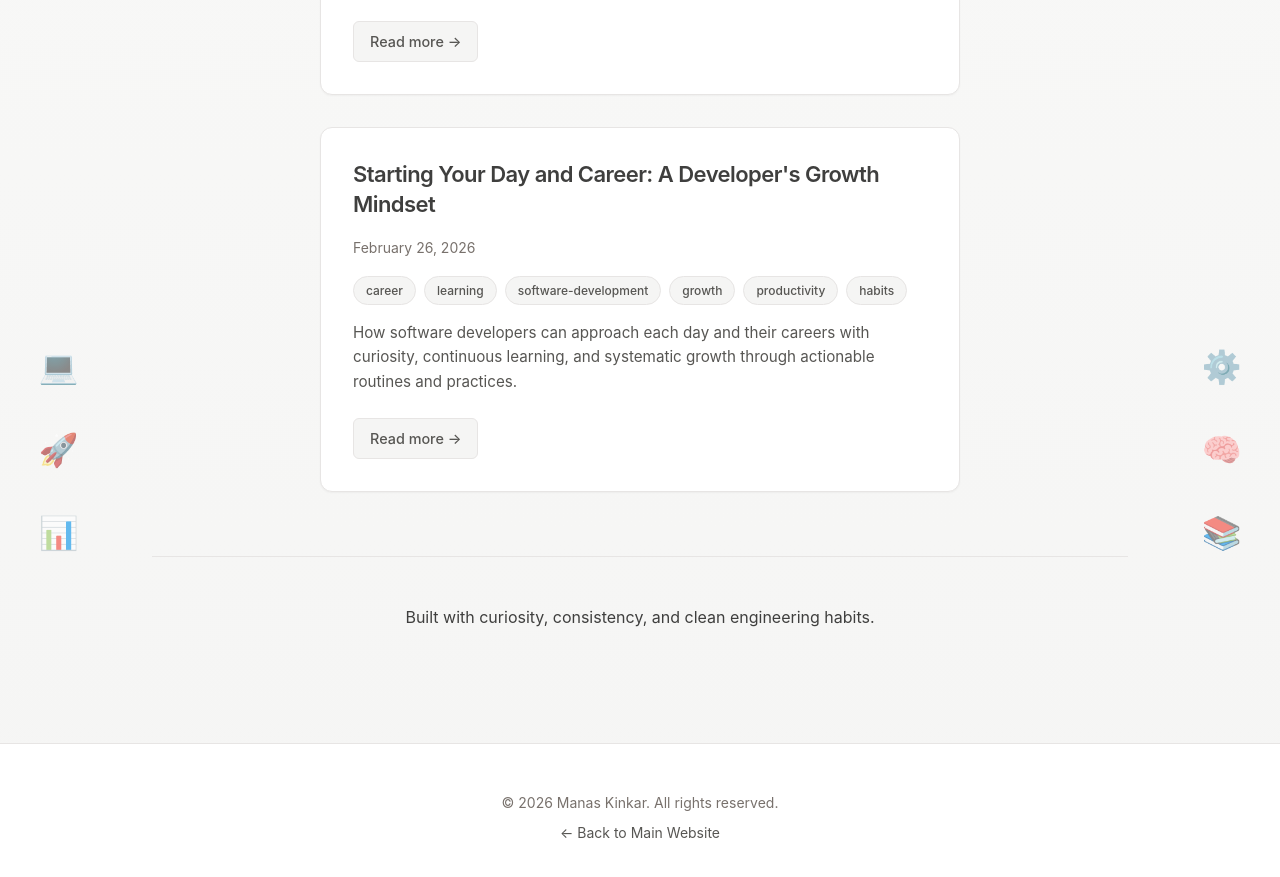
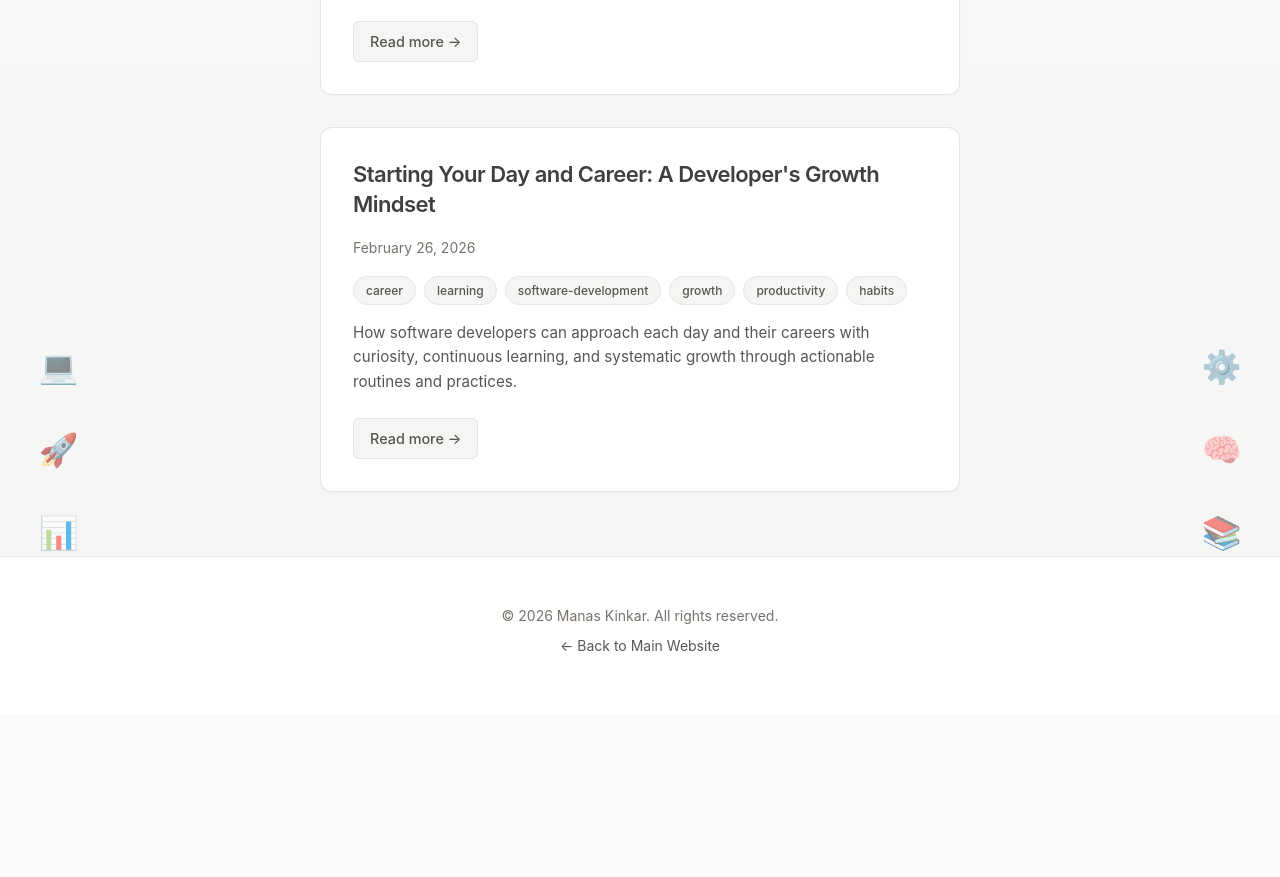
Before and after one commit to Manask322/blogs, a Jekyll site: the page built from index.html, in a window 1280 px wide and 900 px high, scrolled down 929 px. Shown: the top 877 px of the window. Built offline with Jekyll 4.4.1, drawn with Linux system fonts in a browser that asks for light colours; after the commit the page ends 1643 px from its top, so only the background shows below that.

Commit message:
Remove random bottom text
Made-with: Cursor

```diff
--- a/index.html
+++ b/index.html
@@ -44,8 +44,4 @@ title: Home
             </div>
         {% endif %}
     </section>
-
-    <section class="tech-showcase">
-        <p>Built with curiosity, consistency, and clean engineering habits.</p>
-    </section>
 </div>
```
